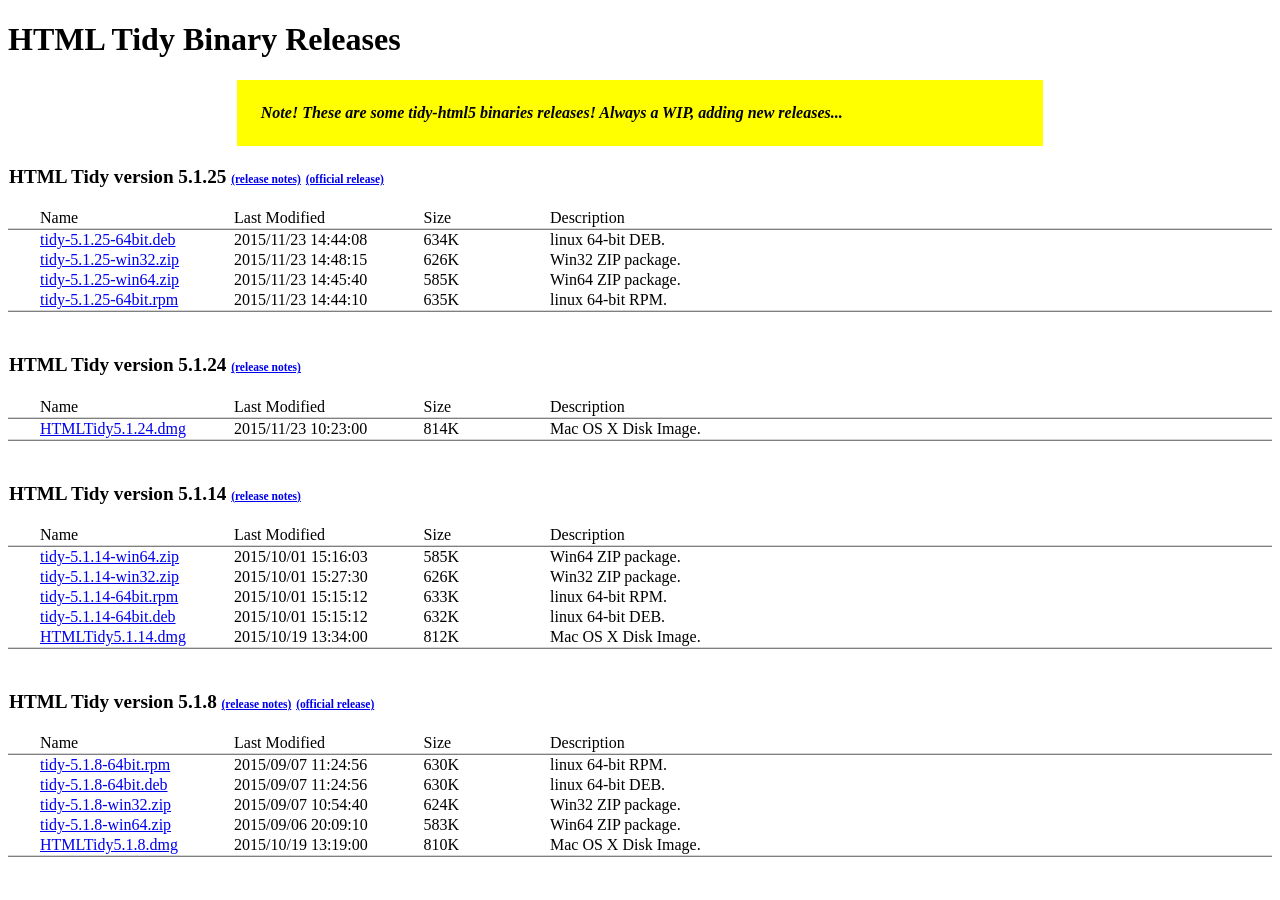
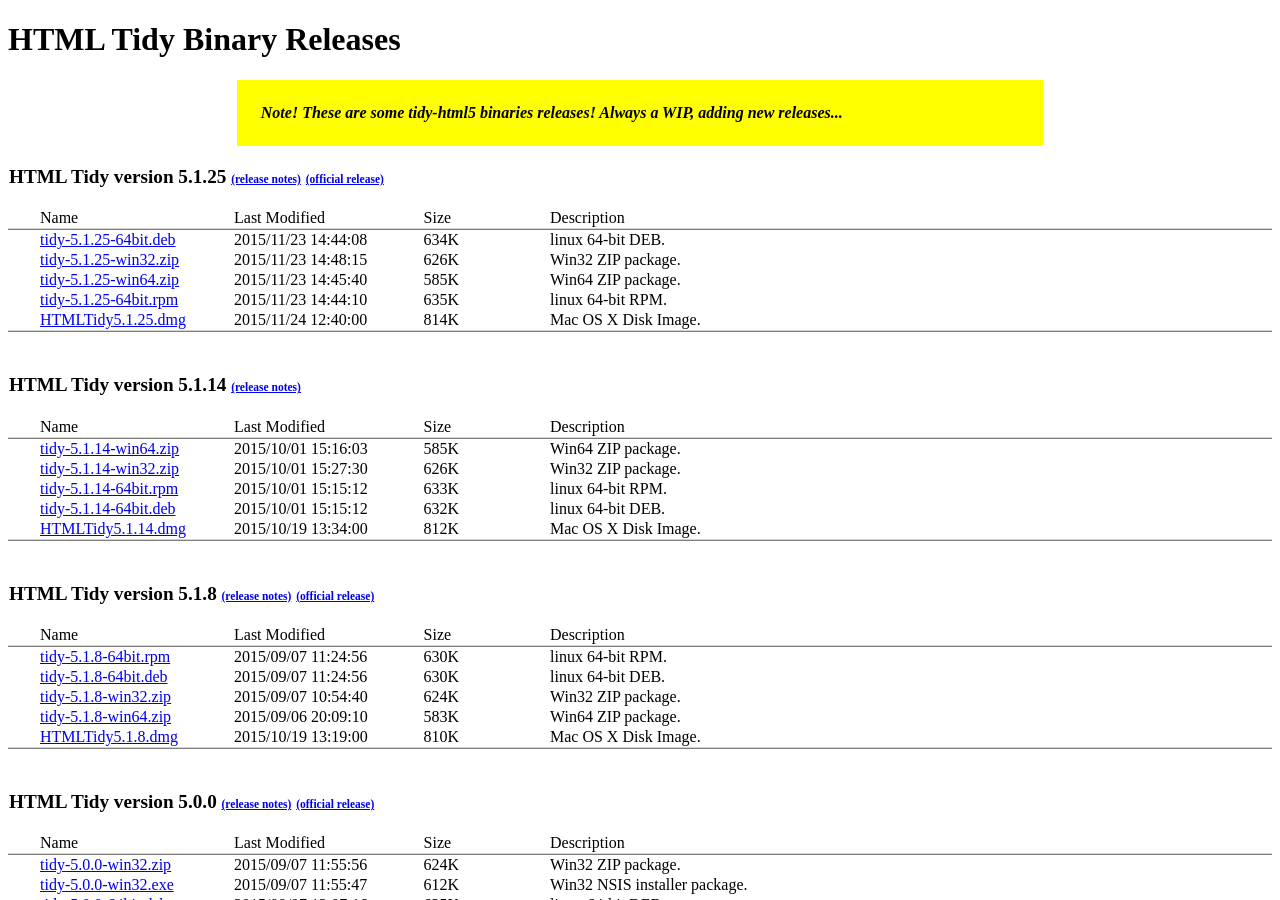
Before and after one commit to htacg/html-tidy.org.binaries, a Jekyll site: the page built from index.html, in a window 1280 px wide and 900 px high. Built offline with Jekyll 4.4.1, drawn with Linux system fonts in a browser that asks for light colours.

Commit message:
Withdraw 5.1.24, add Mac binary 5.1.25

```diff
--- a/_data/tidy.yml
+++ b/_data/tidy.yml
@@ -23,14 +23,9 @@
       modified: 2015/11/23 14:44:10
       describe: linux 64-bit RPM.
 
-- path: tidy-5.1.24
-  heading: HTML Tidy version 5.1.24
-  notes:
-  release:
-  binaries:
-    - filename: HTMLTidy5.1.24.dmg
+    - filename: HTMLTidy5.1.25.dmg
       filesize: 814K
-      modified: 2015/11/23 10:23:00
+      modified: 2015/11/24 12:40:00
       describe: Mac OS X Disk Image.
 
 - path: tidy-5.1.14
```
Also changed, not shown: 2 other files.
